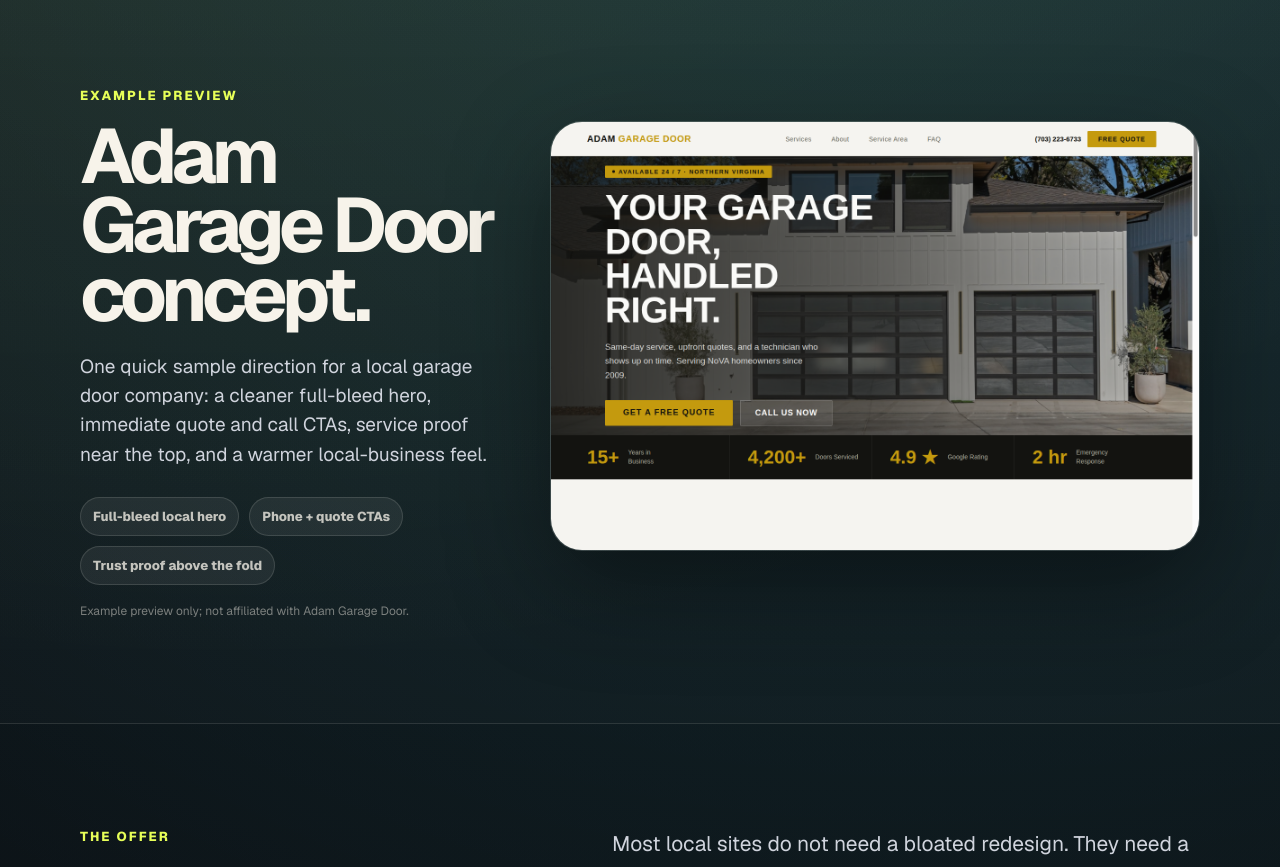
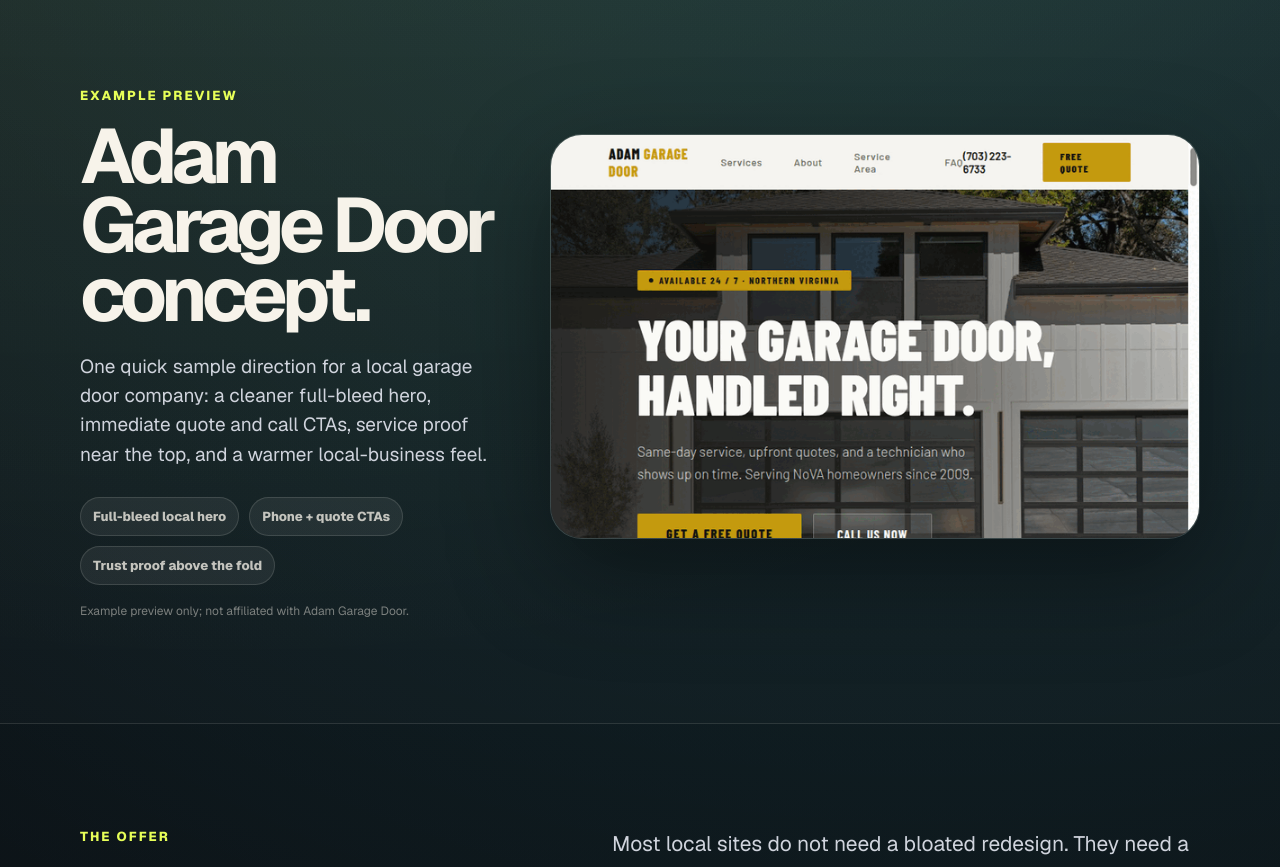
Before and after one commit to vnguyendc/built-by-vinh, a Next.js app: page / in a window 1280 px wide. Shown: the part 1560-2427 px from the top of the page. Built offline with nearby package versions, Linux system fonts and the light colour scheme.

Commit message:
Use scrolling GIF for Adam preview

```diff
--- a/src/app/globals.css
+++ b/src/app/globals.css
@@ -313,3 +313,9 @@
 @media (max-width: 900px) {
   .heroFormPanel { width: min(100%, 350px); justify-self: center; margin-inline: auto; }
 }
+.casePreview > img { width: 100%; height: 100%; display: block; object-fit: cover; object-position: top center; }
+.casePreview { aspect-ratio: 720 / 448; min-height: unset; }
+
+@media (max-width: 900px) {
+  .casePreview { width: min(100%, 350px); justify-self: center; min-height: unset; }
+}
--- a/src/app/page.tsx
+++ b/src/app/page.tsx
@@ -280,7 +280,7 @@
           </div>
         </div>
         <div className="casePreview">
-          <Image src="/adam-garage-door-preview.png" alt="Adam Garage Door website preview concept" fill sizes="(max-width: 900px) 92vw, 560px" />
+          <Image src="/adam-garage-door-scroll.gif" alt="Scrolling Adam Garage Door website preview concept" fill sizes="(max-width: 900px) 92vw, 560px" unoptimized />
         </div>
       </div>
       <p className="wrap caseDisclaimer">Example preview only; not affiliated with Adam Garage Door.</p>
```
Also changed, not shown: public/adam-garage-door-scroll.gif (added).
